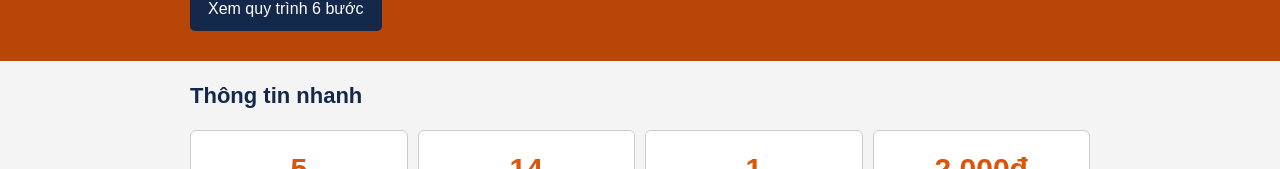
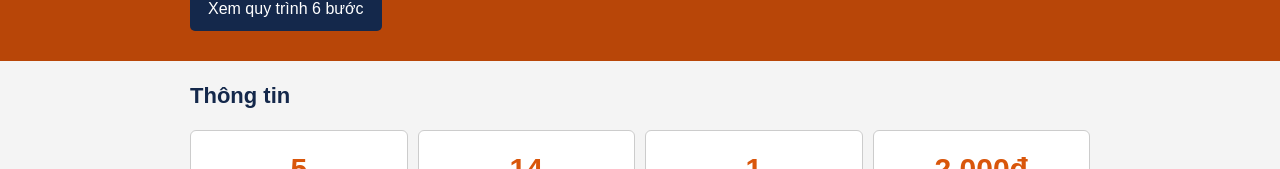
Before and after one commit to binh9787/quy_trinh_muon_tra_sach, a plain HTML site: page index.html in a window 1280 px wide. Shown: the part 241-410 px from the top of the page. Drawn offline with Linux system fonts and the light colour scheme.

Commit message:
Update index.html

```diff
--- a/index.html
+++ b/index.html
@@ -28,7 +28,7 @@
 </div>
 
 <div class="wrapper">
-  <h2>Thông tin nhanh</h2>
+  <h2>Thông tin</h2>
   <div class="row">
     <div class="box stat"><span class="number">5</span>quyển tối đa mỗi lần</div>
     <div class="box stat"><span class="number">14</span>ngày được mượn</div>
```
